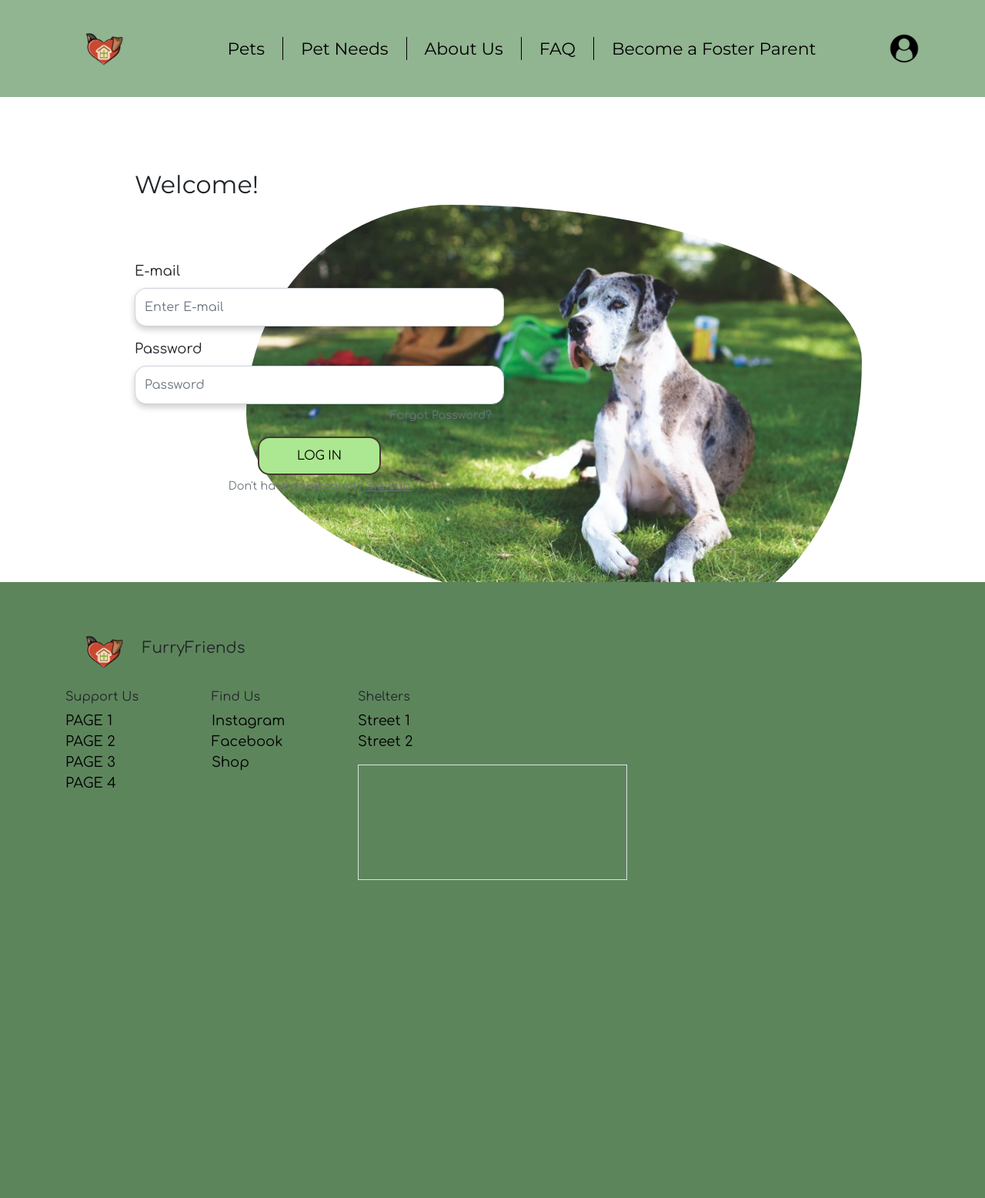
After one commit to GiolenaK/giocapstone, a Django app: page /users/login/ in a window 1280 px wide. The commit adds this page. Shown: the whole page at 77% size. Run offline with Django 5.2, Linux system fonts and the light colour scheme; a map, chart or similar area stays blank; some libraries are stand-ins or nearby versions; grey boxes are pictures that could not be loaded.

Commit message:
login page done

```diff
--- a/users/static/users/main.css
+++ b/users/static/users/main.css
@@ -28,9 +28,7 @@
   margin: 0 15px;
 }
 
-#navbarlogo{
-  object-fit: cover;
-}
+
 
 
 
--- a/users/templates/users/base.html
+++ b/users/templates/users/base.html
@@ -32,13 +32,13 @@
   <nav class="navbar navbar-expand-lg">
     <div class="container fluid">
         <!-- Logo -->
-        <a class="navbar-brand" href="#">
-            <img id="navbarlogo" src="{% static 'users/images/logo.png' %}" alt="Logo" width="100px" height="auto">
+        <a id="logo-section" class="navbar-brand" href="#">
+            <img id="navbarlogo" src="{% static 'users/images/logo.png' %}" alt="Logo" width="100px" height="auto" >
         </a>
 
         <!-- Navbar Links -->
         <div class="d-flex align-items-center">
-            <ul class="navbar-nav d-flex flex-row">
+            <ul class="navbar-nav">
                 <li class="nav-item">
                     <a class="nav-link" href="#">Pets</a>
                 </li>
@@ -89,10 +89,10 @@
   </div>
 
 <footer id="myfooter" class="footer col-12 justify-content center ">
-    <div class="container">
+    <div class="container ">
         <!-- Logo and Title Row -->
         <div class="row footer-logo-row">
-            <div class="col-8">
+            <div class="col-8 d-flex align-items-center">
                 <img src="{% static 'users/images/logo.png' %}" alt="Logo" width="100px" height="auto">
                 <h5>FurryFriends</h5>
             </div>
--- /dev/null
+++ b/users/templates/users/login.html
@@ -0,0 +1,118 @@
+{% extends "users/base.html" %}
+{% load static %}
+
+{% block head %}
+
+<style>
+
+h2,h3{
+    font-family: 'Montserrat';
+    }
+
+body{
+    font-family: 'Comfortaa' !important;
+    font-size: large;
+
+}
+
+#login-button{
+    background-color: #ACE791;
+    border-color: #433B2D !important;
+    border-radius:15px !important;
+    border-width: 2px !important;
+    height: 50px;
+    color:black;
+    width:10rem;
+}
+
+input{
+    background-color: #ffffff !important;
+    border-radius: 15px !important;
+    width: 70%;
+    height: 50px;
+    box-shadow: inset 0 0px 0px rgba(0, 0, 0, 0.5), 0 4px 8px rgba(0, 0, 0, 0.2);
+    font-family: 'Comfortaa';
+
+}
+
+form{
+    width:30rem;
+    margin-top: 5rem;
+}
+
+#title{
+    margin-top: 5rem;
+}
+
+.fullscreen-background {
+  position: absolute; /* Ensures it stays fixed relative to the viewport */
+  right: 0;
+  top:0;
+  width: 50rem; /* Full viewport width */
+  height: 50rem; /* Full viewport height */
+  z-index: -1; /* Push it behind all other content */
+}
+
+.fullscreen-background::after {
+  content: '';
+  position: fixed;
+  width: 100%;
+  height: 100%;
+
+}
+
+#background-image{
+    border-radius:  33% 67% 28% 72% / 51% 38% 62% 49%  !important;
+
+}
+
+#passwordforgot{
+    text-align: right;
+    margin-right: 1rem;
+}
+
+#bottom-part{
+    text-align: center;
+}
+
+
+
+</style>
+
+{% endblock %}
+
+
+{% block content %}
+<body>
+    <h2 id="title">Welcome!</h2>
+
+    <div class="fullscreen-background align-content-center">
+        <img id="background-image"class="img-fluid mb-3" src="{% static 'users/images/dogbackground.png' %}" alt="Your profile picture" width="100%" height="auto">
+
+    </div>
+
+        <form>
+            <div class="form-group">
+                <label for="exampleInputEmail1">E-mail</label>
+                <input type="email" class="form-control" id="exampleInputEmail1" aria-describedby="emailHelp" placeholder="Enter E-mail">
+
+            </div>
+            <div class="form-group">
+                <label for="exampleInputPassword1">Password</label>
+                <input type="password" class="form-control" id="exampleInputPassword1" placeholder="Password">
+                <small id="passwordforgot" class="form-text text-muted">Forgot Password?</small>
+
+            </div>
+
+            <div id="bottom-part">
+                <button id="login-button" type="submit" class="btn btn-primary">LOG IN</button>
+                <small id="noaccount" class="form-text text-muted">Don't have an account? <u>Sign up</u></small>
+            </div>
+        </form>
+
+
+
+</body>
+
+
+{% endblock content %}
--- a/users/urls.py
+++ b/users/urls.py
@@ -3,6 +3,7 @@ from . import views
 
 urlpatterns = [
     path('', views.index, name='user-index'),
+    path('login/', views.login, name='user-login'),
     path('profile/', views.profile, name='user-profile'),
     path('profile/badge', views.badge, name='user-badge'),
     path('profile/editprofile', views.editprofile, name='user-edit-profile'),
--- a/users/views.py
+++ b/users/views.py
@@ -19,8 +19,11 @@ def badge(request):
     badgestatus4 = {'status': 'Admin'}
     badgestatus5 = {'status': 'Staff'}
     badgestatus6 = {'status': 'None'}
-    context = badgestatus6
+    context = badgestatus1
     return render(request, 'users/badge.html',{'status':context})
 
 def editprofile(request):
    return render(request, 'users/editprofile.html')
+
+def login(request):
+   return render(request, 'users/login.html')
```
Also changed, not shown: users/static/users/images/dogbackground.png (added).
